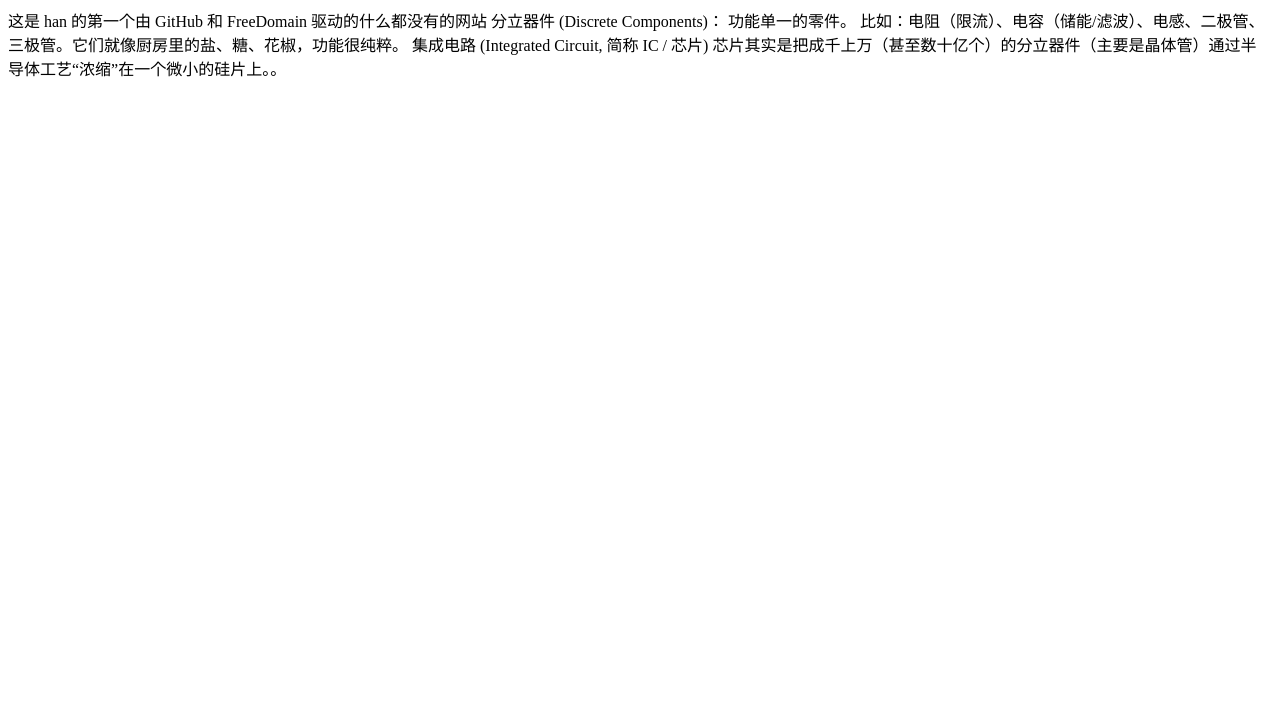
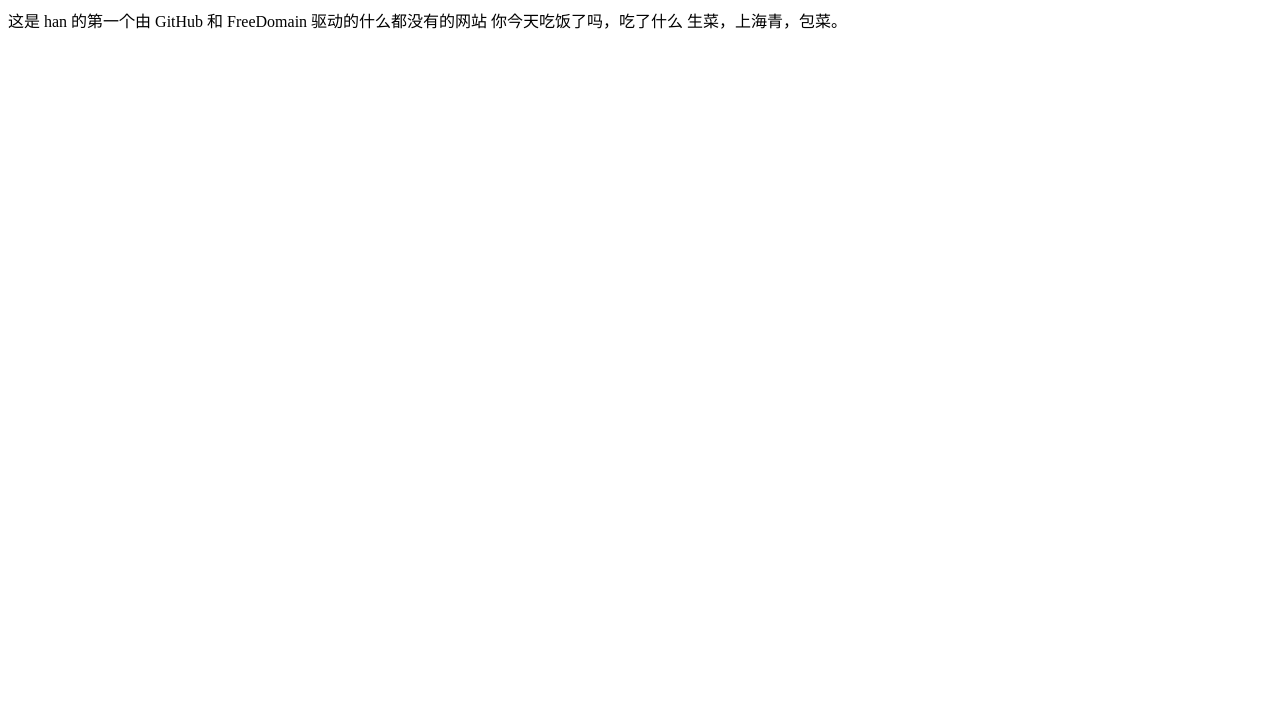
Before and after one commit to Han0816/my-website, a plain HTML site: page index.html in a window 1280 px wide. Shown: the part 81-800 px from the top of the page. Drawn offline with Linux system fonts and the light colour scheme.

Commit message:
Update index.html

```diff
--- a/index.html
+++ b/index.html
@@ -6,9 +6,7 @@
 <body>
     <h1>你好，世界！</h1>
     <p>这是 han 的第一个由 GitHub 和 FreeDomain 驱动的什么都没有的网站
-        分立器件 (Discrete Components)： 功能单一的零件。
-    比如：电阻（限流）、电容（储能/滤波）、电感、二极管、三极管。它们就像厨房里的盐、糖、花椒，功能很纯粹。
-    集成电路 (Integrated Circuit, 简称 IC / 芯片)
-    芯片其实是把成千上万（甚至数十亿个）的分立器件（主要是晶体管）通过半导体工艺“浓缩”在一个微小的硅片上。。</p>
+           你今天吃饭了吗，吃了什么
+                生菜，上海青，包菜。</p>
 </body>
 </html>
```
